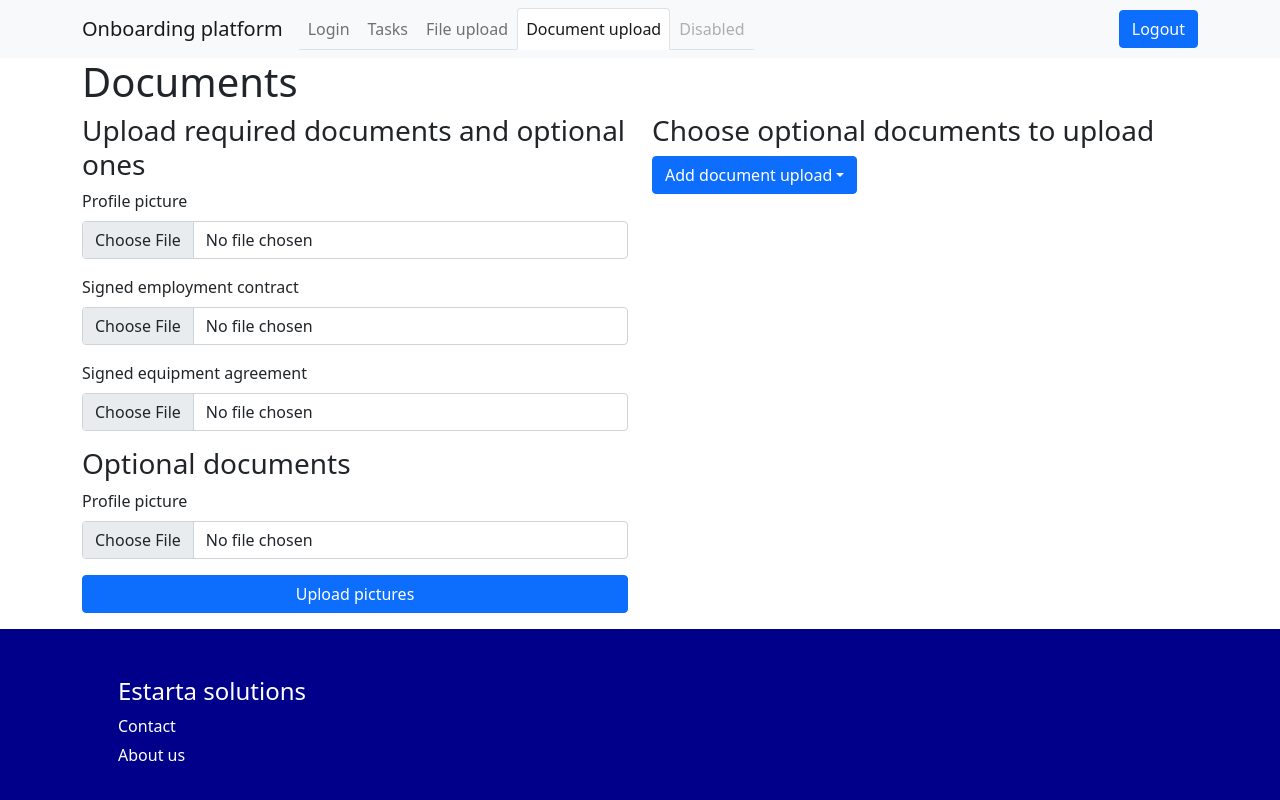
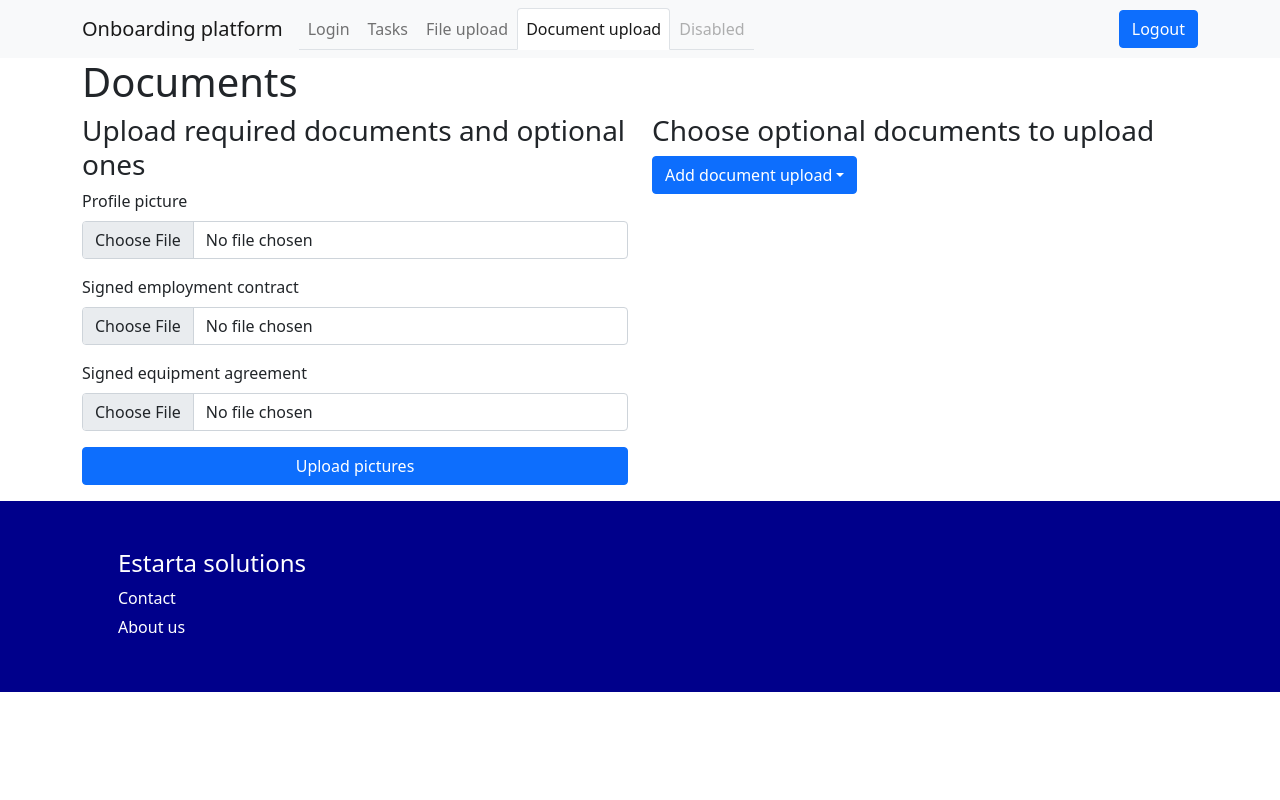
Before and after one commit to tonivuc/demoproject, a React (Create React App) app in the folder frontend/: page /documents-upload in a window 1280 px wide. Shown: the top 800 px of the page. Built offline with nearby package versions, Linux system fonts and the light colour scheme.

Commit message:
Added optional document with label from dropdown

```diff
--- a/frontend/src/components/documentPicker.jsx
+++ b/frontend/src/components/documentPicker.jsx
@@ -2,7 +2,7 @@ import { Dropdown, ListGroup } from "react-bootstrap";
 import AddDocumentListItem from "./old/addDocumentListItem";
 
 const DocumentPicker = (props) => {
-  const { documentTypes } = props;
+  const { documentTypes, addOptinalInput } = props;
   return (
     <Dropdown>
       <Dropdown.Toggle id="dropdown-basic">Add document upload</Dropdown.Toggle>
@@ -12,7 +12,7 @@ const DocumentPicker = (props) => {
           return (
             <Dropdown.Item
               onClick={() => {
-                console.log(docuType);
+                addOptinalInput(docuType);
               }}
             >
               {docuType}
--- a/frontend/src/pages/documents.jsx
+++ b/frontend/src/pages/documents.jsx
@@ -6,9 +6,15 @@ import DynamicFileUploadForm from "../components/dynamicFileUploadForm";
 function DocumentsPage() {
   const optionalDocuments = ["Sick leave form", "Cat at work form", "CV"];
 
-  const [optionalInputsProps, setOptionalInputsProps] = useState([
-    { prompt: "Profile picture", required: false },
-  ]);
+  const [optionalInputsProps, setOptionalInputsProps] = useState([]);
+
+  const addOptionalInput = (inputLabel) => {
+    console.log("addOptionalInput " + inputLabel);
+    setOptionalInputsProps((previousArray) => [
+      ...previousArray,
+      { prompt: inputLabel, required: false },
+    ]);
+  };
 
   return (
     <>
@@ -21,7 +27,10 @@ function DocumentsPage() {
         </Col>
         <Col sm={6}>
           <h3>Choose optional documents to upload</h3>
-          <DocumentPicker documentTypes={optionalDocuments} />
+          <DocumentPicker
+            documentTypes={optionalDocuments}
+            addOptinalInput={addOptionalInput}
+          />
         </Col>
       </Row>
     </>
```
